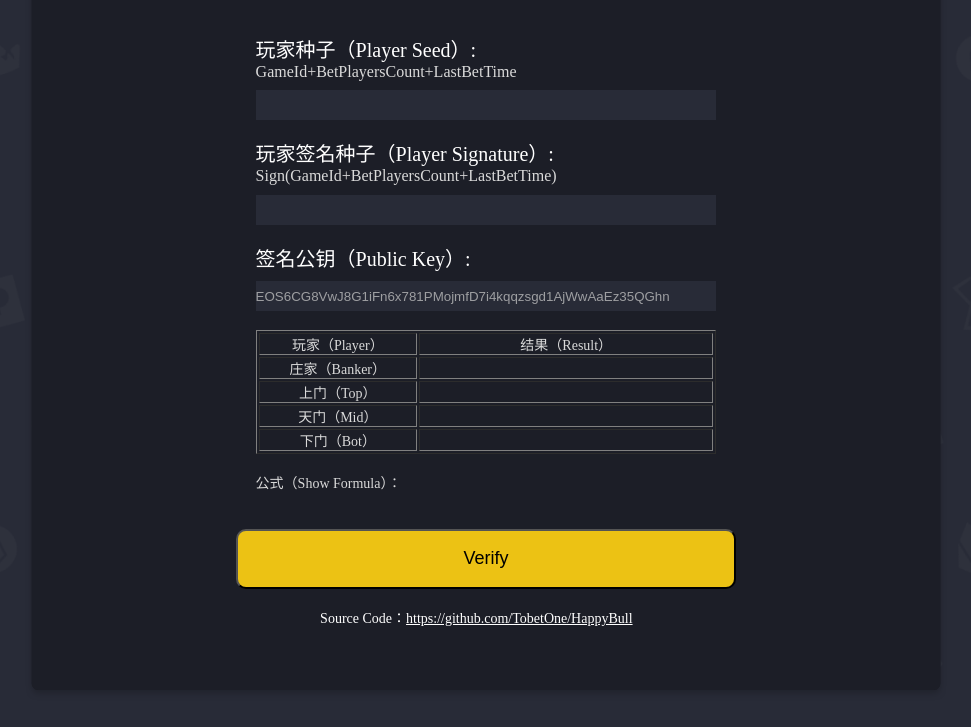
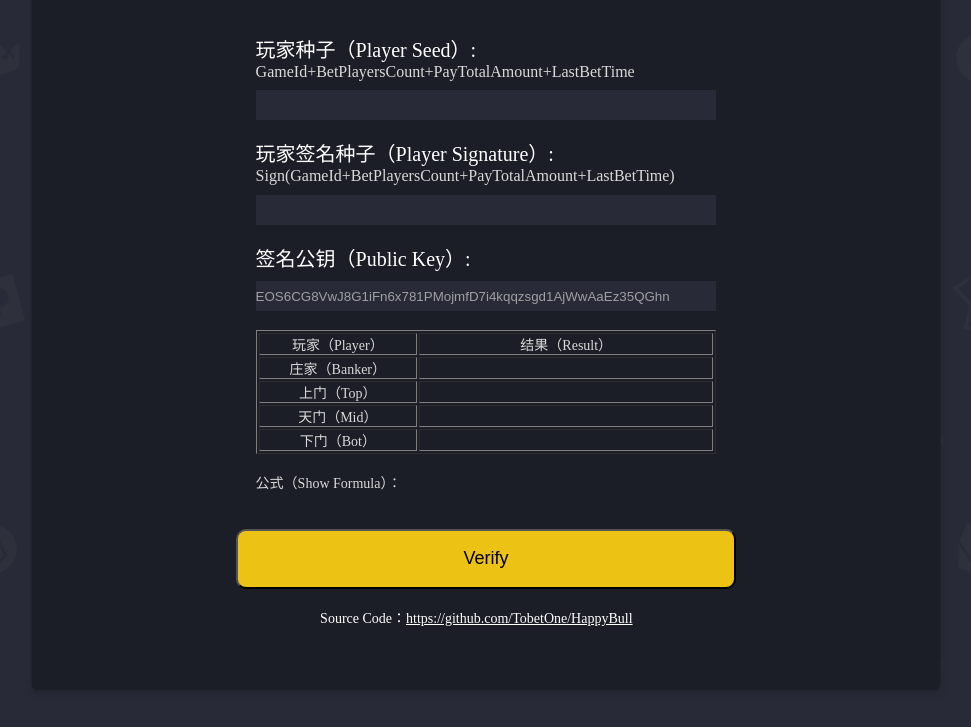
Before and after one commit to TobetOne/HappyBull, a plain HTML site: page index.html in a window 1280 px wide. Shown: the part 118-845 px from the top of the page, without its empty margins (154-1125 px from the left). Drawn offline with Linux system fonts and the light colour scheme.

Commit message:
Update index.html

```diff
--- a/index.html
+++ b/index.html
@@ -276,12 +276,12 @@
         <form id="gameParam">
             <div class="inputDiv">
                 <p class="inputText">玩家种子（Player Seed）:</p>
-                <p class="textS">GameId+BetPlayersCount+LastBetTime</p>
+                <p class="textS">GameId+BetPlayersCount+PayTotalAmount+LastBetTime</p>
                 <input class="verInpt" id="playerSeed"/>
             </div>
             <div class="inputDiv">
                 <p class="inputText">玩家签名种子（Player Signature）:</p>
-                <p class="textS">Sign(GameId+BetPlayersCount+LastBetTime)</p>
+                <p class="textS">Sign(GameId+BetPlayersCount+PayTotalAmount+LastBetTime)</p>
                 <input class="verInpt" id="playerSignature"/>
             </div>
 
```
